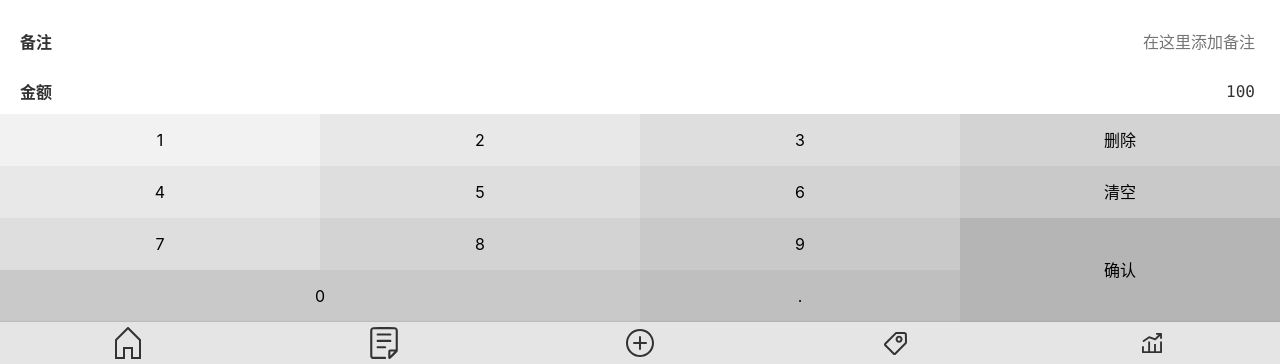
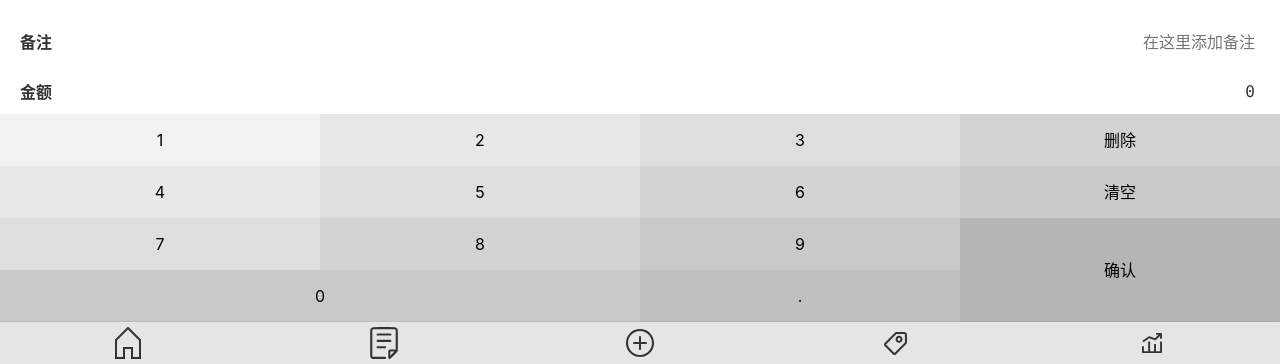
Before and after one commit to mcxue/bookkeeping, a React app: page /#/account in a window 1280 px wide. Shown: the part 413-777 px from the top of the page. Built offline with nearby package versions, Linux system fonts and the light colour scheme.

Commit message:
抽离出 NumberPadStyle

```diff
--- a/src/views/Account.tsx
+++ b/src/views/Account.tsx
@@ -2,7 +2,6 @@ import React from 'react'
 import {Layout} from '../Components/Layout';
 import {Category} from './Account/Category';
 import {NumberPad} from './Account/NumberPad';
-import {ShowNumber} from './Account/ShowNumber';
 import {Note} from './Account/Note';
 import {Labels} from './Account/Labels';
 import styled from 'styled-components';
@@ -18,7 +17,6 @@ const Account = ()=>{
       <Category/>
       <Labels/>
       <Note/>
-      <ShowNumber/>
       <NumberPad/>
     </MyLayout>
   )
--- a/src/views/Account/Labels.tsx
+++ b/src/views/Account/Labels.tsx
@@ -48,5 +48,5 @@ const Labels =()=>{
       </ul>
     </Wrapper>
   )
-}
+};
 export {Labels}
--- a/src/views/Account/Note.tsx
+++ b/src/views/Account/Note.tsx
@@ -21,7 +21,7 @@ const Wrapper = styled.section`
       border: none;
     }
   }
-`
+`;
 
 const Note =()=>{
   return (<Wrapper>
--- a/src/views/Account/NumberPad.tsx
+++ b/src/views/Account/NumberPad.tsx
@@ -1,57 +1,38 @@
-import React from 'react'
-import styled from 'styled-components';
+import React, {useState} from 'react';
+import {Wrapper} from './NumberPadStyle';
 
-const Wrapper = styled.section`
-    width:100vw;
-    ::after{
-      content:'';
-      display: block;
-      clear: both;
+const NumberPad = () => {
+  const [output, setOutput] = useState('0');
+  const editNumber = (e: React.MouseEvent) => {
+    const content = (e.target as HTMLButtonElement).textContent as string;
+    if ('0123456789.'.indexOf(content) >= 0 && output.length <= 16) {
+      if (output === '0') {
+        if ('0123456789'.indexOf(content) >= 0) {
+          setOutput(content);
         }
-    >button{
-      border: none;
-      float:left;
-      width:25%;
-      height:52px;
-      text-align: center;
-      line-height: 52px;
-      &.ok{
-        height: 104px;
-        line-height: 104px;
-        float:right;
+      } else if (output.indexOf('.') >= 0 && content === '.') {
+        return;
+      } else {
+        setOutput(output.concat(content));
       }
-      &.zero{
-        width:50%;
+    } else if (content === '删除') {
+      if (output.length >= 2) {
+        setOutput(output.slice(0, -1));
+      } else {
+        setOutput('0');
       }
-      &:nth-child(1) {
-        background: #f2f2f2;
+    } else if (content === '清空') {
+      setOutput('0');
+    } else if (content === '确定') {
+
     }
-      &:nth-child(2), &:nth-child(5) {
-        background: #E8E8E8;
-      }
-      &:nth-child(3), &:nth-child(6), &:nth-child(9) {
-        background: #DEDEDE;
-      }
-      &:nth-child(4), &:nth-child(7), &:nth-child(10) {
-        background: #D3D3D3
-      }
-      &:nth-child(8), &:nth-child(11), &:nth-child(13) {
-        background: #C9C9C9
-      }
-      &:nth-child(14) {
-        background: #BFBFBF
-      }
-      &:nth-child(12) {
-        background: #B5B5B5;
-      }
-    }
-`;
-
-const NumberPad =()=>{
-  const editNumber = (e: React.MouseEvent)=> {
-    const content = (e.target as HTMLButtonElement).textContent
-  }
+  };
   return (<Wrapper onClick={editNumber}>
+    <div className="show">
+      <div className="text">金额</div>
+      <div className="number">{output}</div>
+    </div>
+    <div className='buttons'>
       <button>1</button>
       <button>2</button>
       <button>3</button>
@@ -66,6 +47,7 @@ const NumberPad =()=>{
       <button className='ok'>确认</button>
       <button className='zero'>0</button>
       <button>.</button>
-  </Wrapper>)
+    </div>
+  </Wrapper>);
 };
-export {NumberPad}
+export {NumberPad};
--- /dev/null
+++ b/src/views/Account/NumberPadStyle.tsx
@@ -0,0 +1,69 @@
+import styled from 'styled-components';
+
+const Wrapper = styled.section`
+    flex-direction:column;
+    width:100vw;
+    ::after{
+      content:'';
+      display: block;
+      clear: both;
+    }
+    .show {
+    background: #ffffff;
+    display: flex;
+    justify-content: center;
+    align-items: center;
+    > .text {
+      margin: 10px 20px;
+      font-weight: bold;
+      white-space: nowrap;
+    }
+    >.number{
+      flex-grow:1;
+      text-align: right;
+      margin-right: 25px;
+      font-family: Consolas, monospace;
+    }
+    }
+    >.buttons{
+      >button{
+      border: none;
+      float:left;
+      width:25%;
+      height:52px;
+      text-align: center;
+      line-height: 52px;
+      &.ok{
+        height: 104px;
+        line-height: 104px;
+        float:right;
+      }
+      &.zero{
+        width:50%;
+      }
+      &:nth-child(1) {
+        background: #f2f2f2;
+      }
+      &:nth-child(2), &:nth-child(5) {
+        background: #E8E8E8;
+      }
+      &:nth-child(3), &:nth-child(6), &:nth-child(9) {
+        background: #DEDEDE;
+      }
+      &:nth-child(4), &:nth-child(7), &:nth-child(10) {
+        background: #D3D3D3
+      }
+      &:nth-child(8), &:nth-child(11), &:nth-child(13) {
+        background: #C9C9C9
+      }
+      &:nth-child(14) {
+        background: #BFBFBF
+      }
+      &:nth-child(12) {
+        background: #B5B5B5;
+      }
+    }
+  }
+`;
+
+export {Wrapper}
--- a/src/views/Account/ShowNumber.tsx
+++ /dev/null
@@ -1,34 +0,0 @@
-import React from 'react'
-import styled from 'styled-components';
-
-const Wrapper = styled.section`
-  .show {
-    background: #ffffff;
-    display: flex;
-    justify-content: center;
-    align-items: center;
-    width:100vw;
-    > .text {
-      margin: 10px 20px;
-      font-weight: bold;
-      white-space: nowrap;
-    }
-    >.number{
-      flex-grow:1;
-      text-align: right;
-      margin-right: 25px;
-      font-family: Consolas, monospace;
-    }
-  }
-`;
-
-const ShowNumber = ()=>{
-  return (<Wrapper>
-    <div className="show">
-      <div className="text">金额</div>
-      <div className="number">{'100'}</div>
-    </div>
-  </Wrapper>)
-};
-
-export {ShowNumber}
```
Lines whose indentation alone changed are shown as unchanged.
